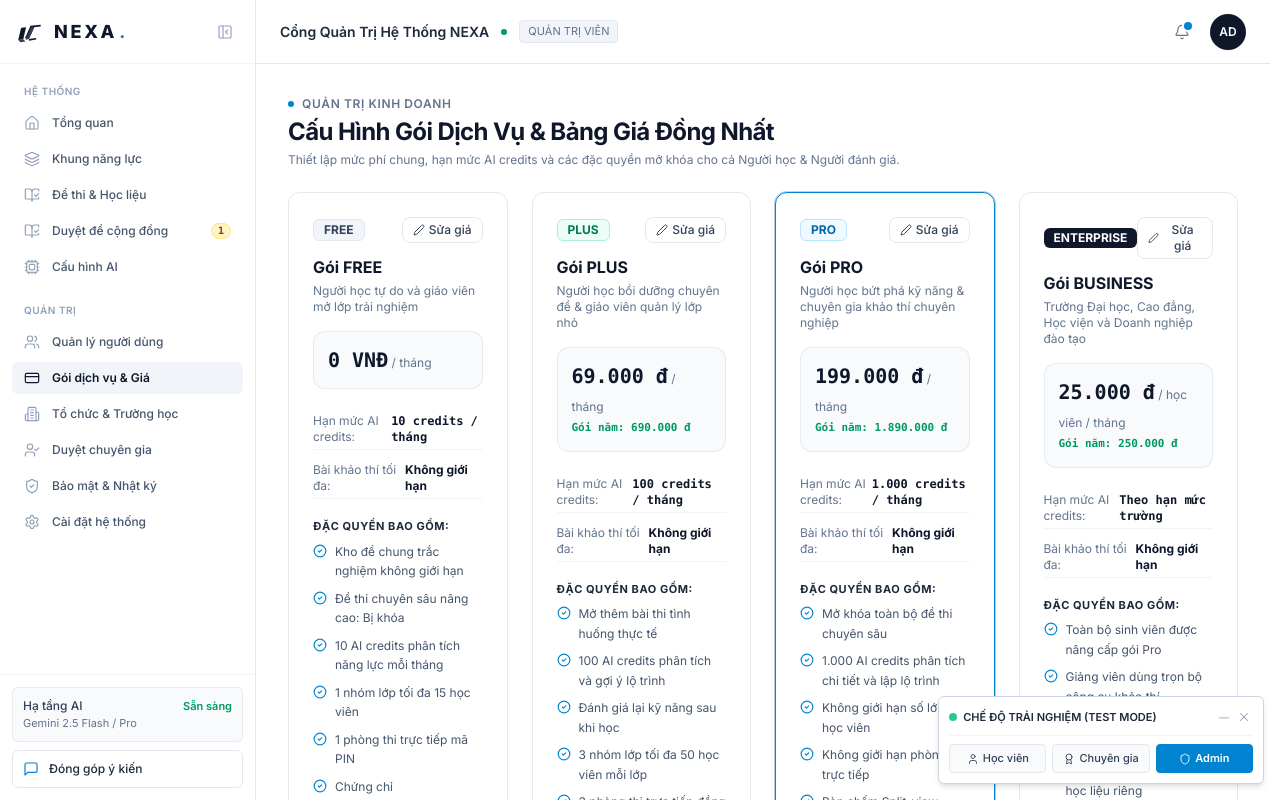
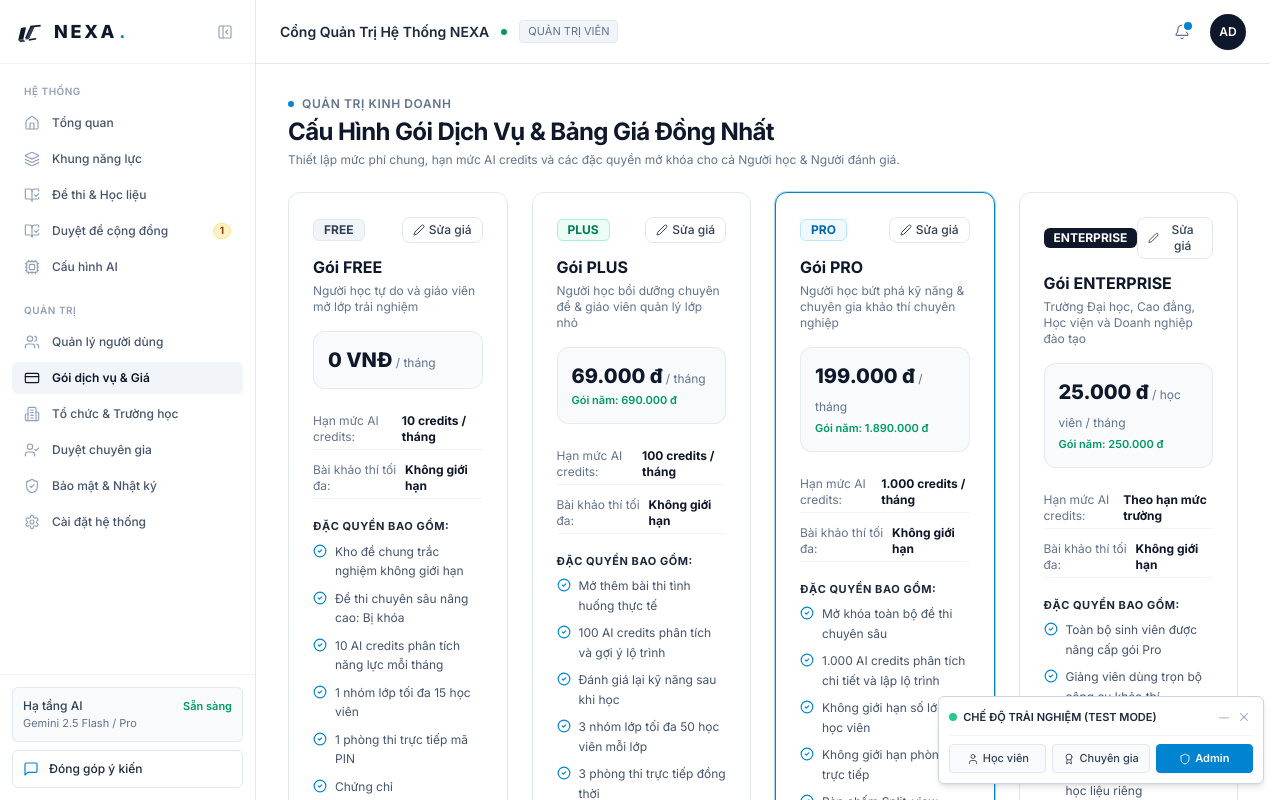
Before and after one commit to minhhuyzzz/nexa_AI, a Next.js app: page /admin/plans in a window 1280 px wide. Shown: the top 800 px of the page. Built offline with nearby package versions, Linux system fonts and the light colour scheme.

Commit message:
feat: rename BUSINESS to ENTERPRISE and use standard sans font for numbers

```diff
--- a/src/app/(dashboard)/admin/contributions/page.tsx
+++ b/src/app/(dashboard)/admin/contributions/page.tsx
@@ -121,7 +121,7 @@ export default function AdminContributionsPage() {
               Thẩm Định Đề Thi Đóng Góp Từ Cộng Đồng
             </h1>
             <span className="text-xs font-medium px-2.5 py-1 rounded-md bg-amber-50 text-amber-800 border border-amber-200">
-              Chờ thẩm định: <strong className="font-mono tabular-nums text-amber-900">{countPending}</strong> đề bài
+              Chờ thẩm định: <strong className="font-semibold text-amber-900">{countPending}</strong> đề bài
             </span>
           </div>
           <p className="text-xs text-slate-500 mt-1">
@@ -360,7 +360,7 @@ export default function AdminContributionsPage() {
                           <div className="font-semibold text-slate-900 truncate">
                             {file.name}
                           </div>
-                          <div className="text-[10px] text-slate-400 font-mono">
+                          <div className="text-[10px] text-slate-400">
                             {file.size}
                           </div>
                         </div>
--- a/src/app/(dashboard)/admin/dashboard/page.tsx
+++ b/src/app/(dashboard)/admin/dashboard/page.tsx
@@ -77,7 +77,7 @@ export default function AdminDashboardPage() {
         {quickStats.map((stat, idx) => (
           <div key={idx} className={`p-2 ${idx > 0 ? 'border-l border-slate-200/60' : ''}`}>
             <div className="text-[11px] text-slate-500 mb-0.5">{stat.label}</div>
-            <div className="text-2xl font-bold font-mono tabular-nums text-slate-900">{stat.value}</div>
+            <div className="text-2xl font-bold text-slate-900">{stat.value}</div>
             <div className="text-[10px] text-slate-400">{stat.sub}</div>
           </div>
         ))}
--- a/src/app/(dashboard)/admin/plans/page.tsx
+++ b/src/app/(dashboard)/admin/plans/page.tsx
@@ -93,7 +93,7 @@ const defaultPlans: ServicePlan[] = [
   {
     id: 'plan-ent',
     code: 'ENTERPRISE',
-    name: 'Gói BUSINESS',
+    name: 'Gói ENTERPRISE',
     targetAudience: 'Trường Đại học, Cao đẳng, Học viện và Doanh nghiệp đào tạo',
     monthlyPriceVnd: 25000, // tính theo đầu học viên / tháng
     annualPriceVnd: 250000,
@@ -196,16 +196,16 @@ export default function AdminPlansPage() {
 
               {/* Pricing strip */}
               <div className="p-3.5 rounded-xl bg-slate-50 border border-slate-200/80 mb-5">
-                <div className="text-xl font-extrabold text-slate-900 font-mono">
+                <div className="text-xl font-extrabold text-slate-900">
                   {plan.monthlyPriceVnd === 0
                     ? '0 VNĐ'
                     : `${plan.monthlyPriceVnd.toLocaleString('vi-VN')} đ`}
-                  <span className="text-xs font-normal text-slate-500 font-sans">
+                  <span className="text-xs font-normal text-slate-500">
                     {plan.code === 'ENTERPRISE' ? ' / học viên / tháng' : ' / tháng'}
                   </span>
                 </div>
                 {plan.annualPriceVnd > 0 && (
-                  <div className="text-[11px] text-emerald-600 font-semibold mt-0.5 font-mono">
+                  <div className="text-[11px] text-emerald-600 font-semibold mt-0.5">
                     Gói năm: {plan.annualPriceVnd.toLocaleString('vi-VN')} đ
                   </div>
                 )}
@@ -215,7 +215,7 @@ export default function AdminPlansPage() {
               <div className="space-y-2 mb-5 text-xs">
                 <div className="flex items-center justify-between py-1 border-b border-slate-100">
                   <span className="text-slate-500">Hạn mức AI credits:</span>
-                  <span className="font-bold text-slate-900 font-mono">
+                  <span className="font-bold text-slate-900">
                     {plan.monthlyAiGradingQuota >= 10000
                       ? 'Theo hạn mức trường'
                       : `${plan.monthlyAiGradingQuota.toLocaleString('vi-VN')} credits / tháng`}
@@ -292,7 +292,7 @@ export default function AdminPlansPage() {
                         monthlyPriceVnd: Number(e.target.value),
                       })
                     }
-                    className="w-full p-2 bg-slate-50 border border-slate-200 rounded-lg text-xs font-mono"
+                    className="w-full p-2 bg-slate-50 border border-slate-200 rounded-lg text-xs"
                   />
                 </div>
 
@@ -309,7 +309,7 @@ export default function AdminPlansPage() {
                         annualPriceVnd: Number(e.target.value),
                       })
                     }
-                    className="w-full p-2 bg-slate-50 border border-slate-200 rounded-lg text-xs font-mono"
+                    className="w-full p-2 bg-slate-50 border border-slate-200 rounded-lg text-xs"
                   />
                 </div>
               </div>
@@ -327,7 +327,7 @@ export default function AdminPlansPage() {
                       monthlyAiGradingQuota: Number(e.target.value),
                     })
                   }
-                  className="w-full p-2 bg-slate-50 border border-slate-200 rounded-lg text-xs font-mono"
+                  className="w-full p-2 bg-slate-50 border border-slate-200 rounded-lg text-xs"
                 />
               </div>
 
--- a/src/app/(dashboard)/learner/contribute/page.tsx
+++ b/src/app/(dashboard)/learner/contribute/page.tsx
@@ -74,7 +74,7 @@ export default function LearnerContributeOverviewPage() {
               Quản Lý Đề Thi &amp; Sáng Kiến Đóng Góp
             </h1>
             <span className="text-xs font-medium px-2.5 py-1 rounded-md bg-slate-100 text-slate-700 border border-slate-200">
-              Tổng đề đã đóng góp: <strong className="font-mono tabular-nums text-slate-900">{contributions.length}</strong>
+              Tổng đề đã đóng góp: <strong className="font-semibold text-slate-900">{contributions.length}</strong>
             </span>
           </div>
           <p className="text-xs text-slate-500 mt-1">
@@ -266,7 +266,7 @@ export default function LearnerContributeOverviewPage() {
                     <CheckCircle2 className="w-4 h-4 text-emerald-600" />
                     <span>ĐÃ ĐƯỢC HỘI ĐỒNG THẨM ĐỊNH PHÊ DUYỆT</span>
                   </div>
-                  <span className="font-mono text-emerald-700 font-bold text-[11px]">
+                  <span className="text-emerald-700 font-bold text-[11px]">
                     +100 ĐIỂM THƯỞNG
                   </span>
                 </div>
@@ -366,7 +366,7 @@ export default function LearnerContributeOverviewPage() {
                           <div className="font-semibold text-slate-900 truncate">
                             {file.name}
                           </div>
-                          <div className="text-[10px] text-slate-400 font-mono">
+                          <div className="text-[10px] text-slate-400">
                             {file.size}
                           </div>
                         </div>
--- a/src/app/pricing/page.tsx
+++ b/src/app/pricing/page.tsx
@@ -210,9 +210,9 @@ const plans: Plan[] = [
     },
   },
   {
-    id: 'business',
-    name: 'Gói BUSINESS',
-    badge: 'TỔ CHỨC',
+    id: 'enterprise',
+    name: 'Gói ENTERPRISE',
+    badge: 'DOANH NGHIỆP',
     info: 'Giải pháp khảo thí và chuẩn hóa diện rộng cho trường đại học, viện nghiên cứu và doanh nghiệp.',
     price: {
       monthly: 0,
@@ -380,7 +380,7 @@ export default function PricingPage() {
                   {/* Pricing Display */}
                   <div className="pb-5 mb-5 border-b border-slate-100">
                     <div className="flex items-baseline gap-1">
-                      <span className="text-3xl font-extrabold text-slate-900 tracking-tight font-mono tabular-nums">
+                      <span className="text-3xl font-extrabold text-slate-900 tracking-tight">
                         {formatPrice(plan)}
                       </span>
                       <span className="text-xs font-medium text-slate-500">
@@ -389,7 +389,7 @@ export default function PricingPage() {
                     </div>
 
                     {frequency === 'yearly' && plan.price.yearly > 0 && (
-                      <div className="text-[11px] text-slate-500 mt-1 font-mono">
+                      <div className="text-[11px] text-slate-500 mt-1 font-medium">
                         Thu {plan.price.yearly.toLocaleString('vi-VN')} đ / năm
                       </div>
                     )}
@@ -512,7 +512,7 @@ export default function PricingPage() {
                   <th className="py-3 px-3 font-semibold text-slate-700">Gói FREE</th>
                   <th className="py-3 px-3 font-semibold text-slate-700">Gói PLUS</th>
                   <th className="py-3 px-3 font-semibold text-sky-700 bg-sky-50/50">Gói PRO</th>
-                  <th className="py-3 px-3 font-semibold text-slate-900">Gói BUSINESS</th>
+                  <th className="py-3 px-3 font-semibold text-slate-900">Gói ENTERPRISE</th>
                 </tr>
               </thead>
               <tbody className="divide-y divide-slate-100">
--- a/src/components/dashboard/admin/AdminSidebar.tsx
+++ b/src/components/dashboard/admin/AdminSidebar.tsx
@@ -105,7 +105,7 @@ export function AdminSidebar() {
                       />
                       {!isCollapsed && <span className="truncate">{item.name}</span>}
                       {!isCollapsed && item.badge && (
-                        <span className="ml-auto text-[10px] font-bold font-mono px-1.5 py-0.2 rounded-full bg-amber-100 text-amber-800 border border-amber-200">
+                        <span className="ml-auto text-[10px] font-bold px-1.5 py-0.2 rounded-full bg-amber-100 text-amber-800 border border-amber-200">
                           {item.badge}
                         </span>
                       )}
--- a/src/components/landing/PricingSection.tsx
+++ b/src/components/landing/PricingSection.tsx
@@ -95,9 +95,9 @@ const landingPlans: PlanSummary[] = [
     ctaHref: '/register?plan=pro',
   },
   {
-    id: 'business',
-    name: 'Gói BUSINESS',
-    badge: 'TỔ CHỨC',
+    id: 'enterprise',
+    name: 'Gói ENTERPRISE',
+    badge: 'DOANH NGHIỆP',
     desc: 'Giải pháp chuẩn hóa diện rộng cho trường đại học và tổ chức.',
     monthlyPrice: 0,
     yearlyPrice: 0,
@@ -219,7 +219,7 @@ export function PricingSection() {
                 {/* Price */}
                 <div className="pb-4 mb-5 border-b border-slate-100">
                   <div className="flex items-baseline gap-1">
-                    <span className="text-2xl sm:text-3xl font-extrabold text-slate-900 font-mono tracking-tight tabular-nums">
+                    <span className="text-2xl sm:text-3xl font-extrabold text-slate-900 tracking-tight">
                       {formatPrice(plan)}
                     </span>
                     <span className="text-xs font-medium text-slate-500">
```
Also changed, not shown: src/app/(dashboard)/evaluator/billing/page.tsx (+7 -7 lines), src/app/(dashboard)/learner/billing/page.tsx (+7 -7 lines).
